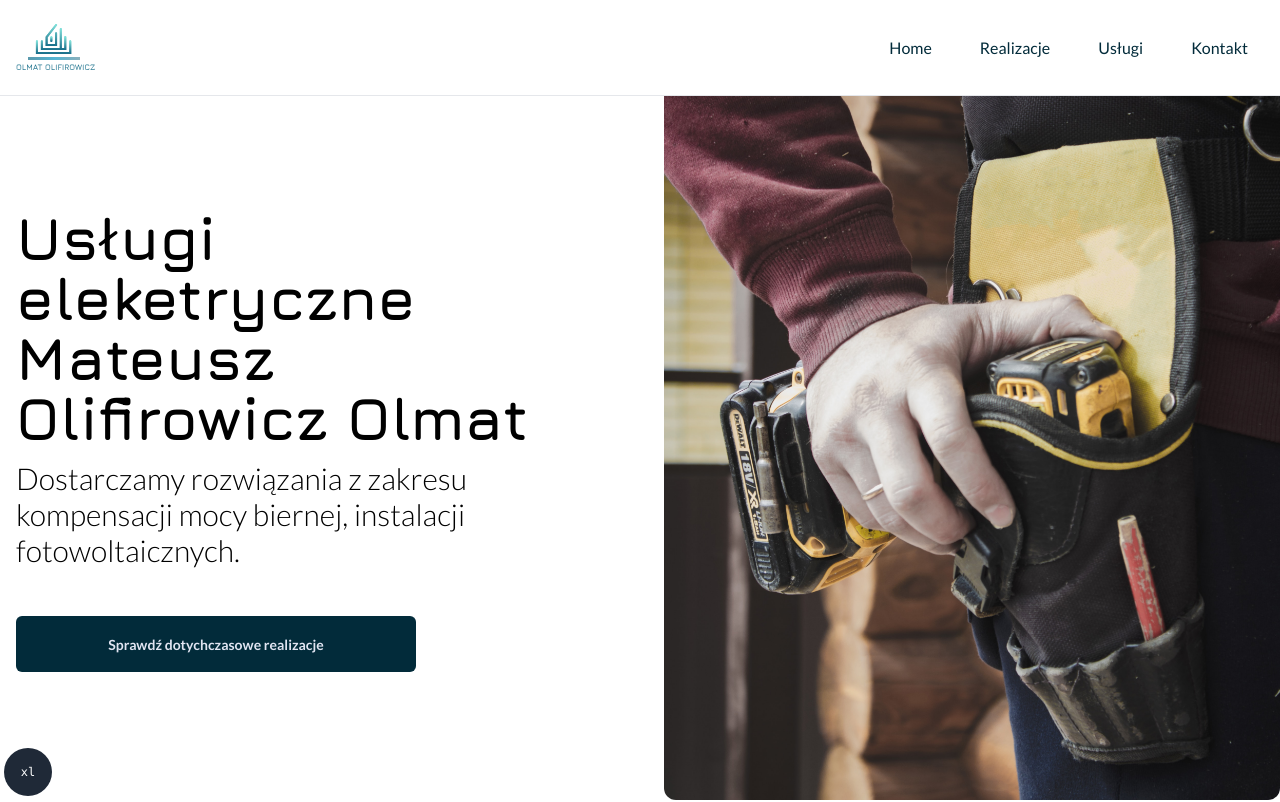
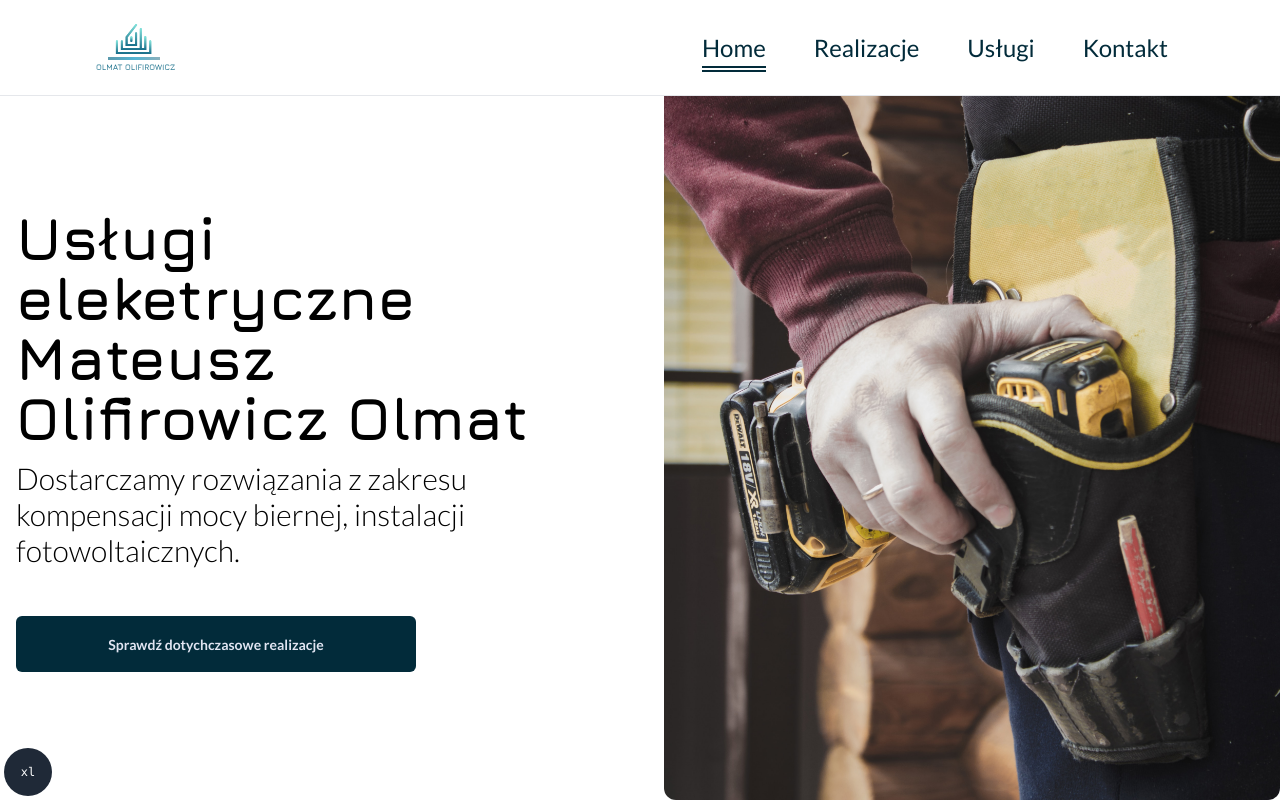
Before and after one commit to rafal19987/Olmat-Landing-Page-Electrician-Nextjs-Tailwind-TypeScript, a Next.js app: page / in a window 1280 px wide. Shown: the top 802 px of the page. Built offline with nearby package versions, Linux system fonts and the light colour scheme.

Commit message:
feat: create desktop nav (#27)

```diff
--- a/src/components/shared-structures/header/DesktopHeader.tsx
+++ b/src/components/shared-structures/header/DesktopHeader.tsx
@@ -1,31 +1,16 @@
 import Link from 'next/link';
 import { Logo } from '@/components/shared-atoms/Logo';
-import { websiteConfig } from '@/websiteConfig';
+import { DesktopMenu } from './DesktopMenu';
 
 export const DesktopHeader: React.FC<{ children?: React.ReactNode }> = ({
   children,
 }) => {
   return (
-    <div className="hidden lg:flex items-center justify-between h-full">
+    <div className="hidden lg:flex items-center justify-between h-full px-20">
       <Link href="/">
         <Logo />
       </Link>
-      <nav className="h-full">
-        <ul className="flex gap-12 p-4 h-full">
-          {websiteConfig.navigation.map((navItem, _) => (
-            <li key={_} className="flex items-center justify-center">
-              <Link
-                href={navItem.link}
-                className="flex items-center justify-center w-full h-fit"
-              >
-                <span className="text-secondary lg:text-primary">
-                  {navItem.name}
-                </span>
-              </Link>
-            </li>
-          ))}
-        </ul>
-      </nav>
+      <DesktopMenu />
     </div>
   );
 };
--- /dev/null
+++ b/src/components/shared-structures/header/DesktopMenu.tsx
@@ -0,0 +1,16 @@
+import { websiteConfig } from '@/websiteConfig';
+import { DesktopMenuItem } from './DesktopMenuItem';
+
+export const DesktopMenu: React.FC<{ children?: React.ReactNode }> = ({
+  children,
+}) => {
+  return (
+    <nav className="h-full">
+      <ul className="flex gap-12 p-4 h-full">
+        {websiteConfig.navigation.map((navItem, _) => (
+          <DesktopMenuItem key={_} link={navItem.link} name={navItem.name} />
+        ))}
+      </ul>
+    </nav>
+  );
+};
--- /dev/null
+++ b/src/components/shared-structures/header/DesktopMenuItem.tsx
@@ -0,0 +1,56 @@
+'use client';
+
+import Link from 'next/link';
+import { usePathname } from 'next/navigation';
+import * as Typography from '@/components/Typography';
+
+export const DesktopMenuItem: React.FC<{
+  children?: React.ReactNode;
+  key: number;
+  link: string;
+  name: string;
+}> = ({ children, key, link, name }) => {
+  const pathname = usePathname();
+
+  const isHomeRoute = pathname === '/' && link === '/';
+  const currentRouteName = pathname.split('/')[1];
+
+  return (
+    <li key={key} className="flex items-center justify-center">
+      <Link
+        href={link}
+        className="flex items-center justify-center w-full h-fit"
+      >
+        <Typography.Span
+          className={`relative text-primary lg:text-2xl
+              before:absolute
+              before:left-0
+              before:-bottom-2
+              before:w-0
+              before:h-[2px]
+              before:bg-primary
+              before:hover:w-full
+              before:transition-all
+              before:duration-500
+              after:absolute
+              after:right-0
+              after:-bottom-1
+              after:w-0
+              after:h-[2px]
+              after:bg-primary
+              after:hover:w-full
+              after:transition-all
+              after:duration-500
+              ${
+                isHomeRoute
+                  ? 'before:w-full after:w-full'
+                  : currentRouteName === link && 'before:w-full after:w-full'
+              }
+              `}
+        >
+          {name}
+        </Typography.Span>
+      </Link>
+    </li>
+  );
+};
```
